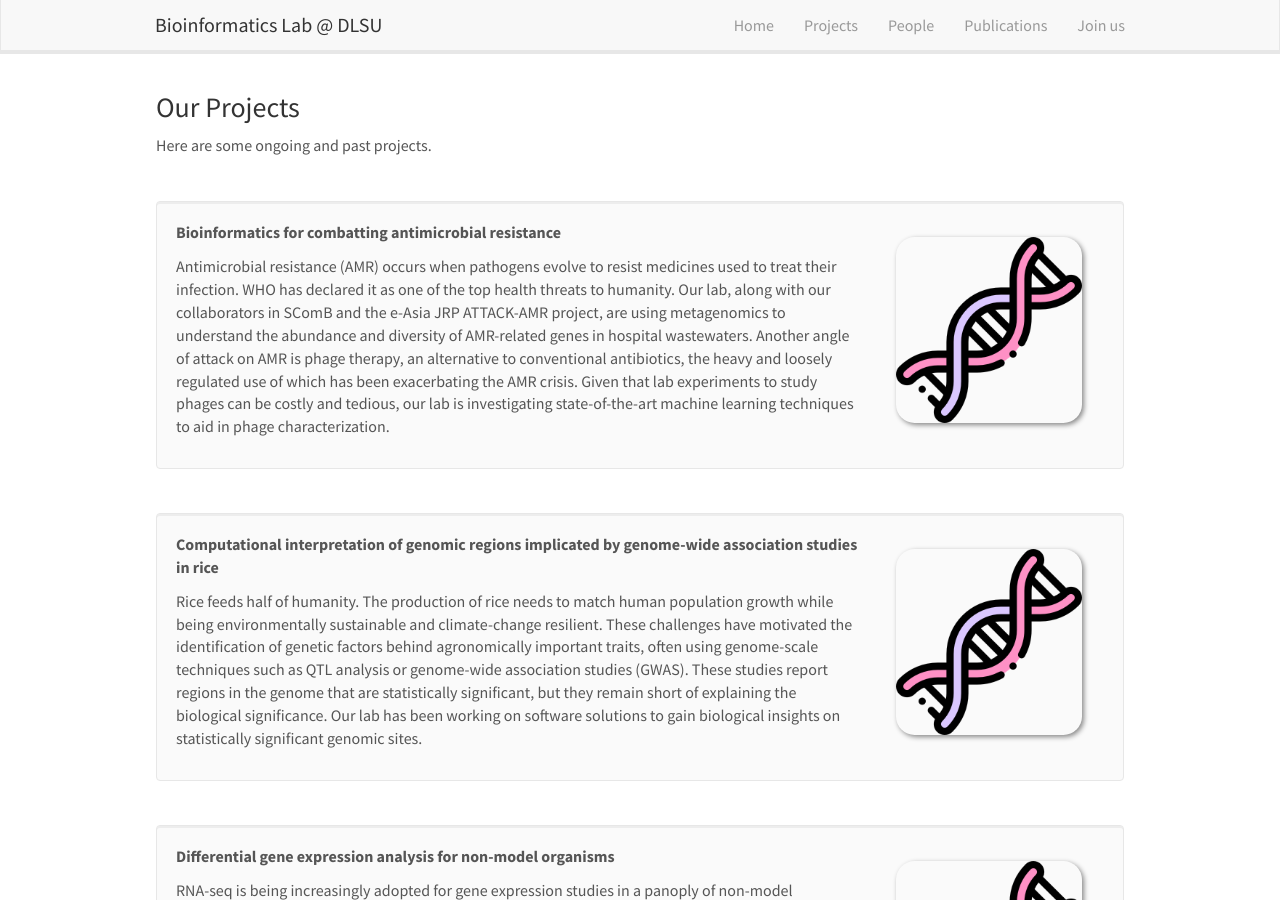
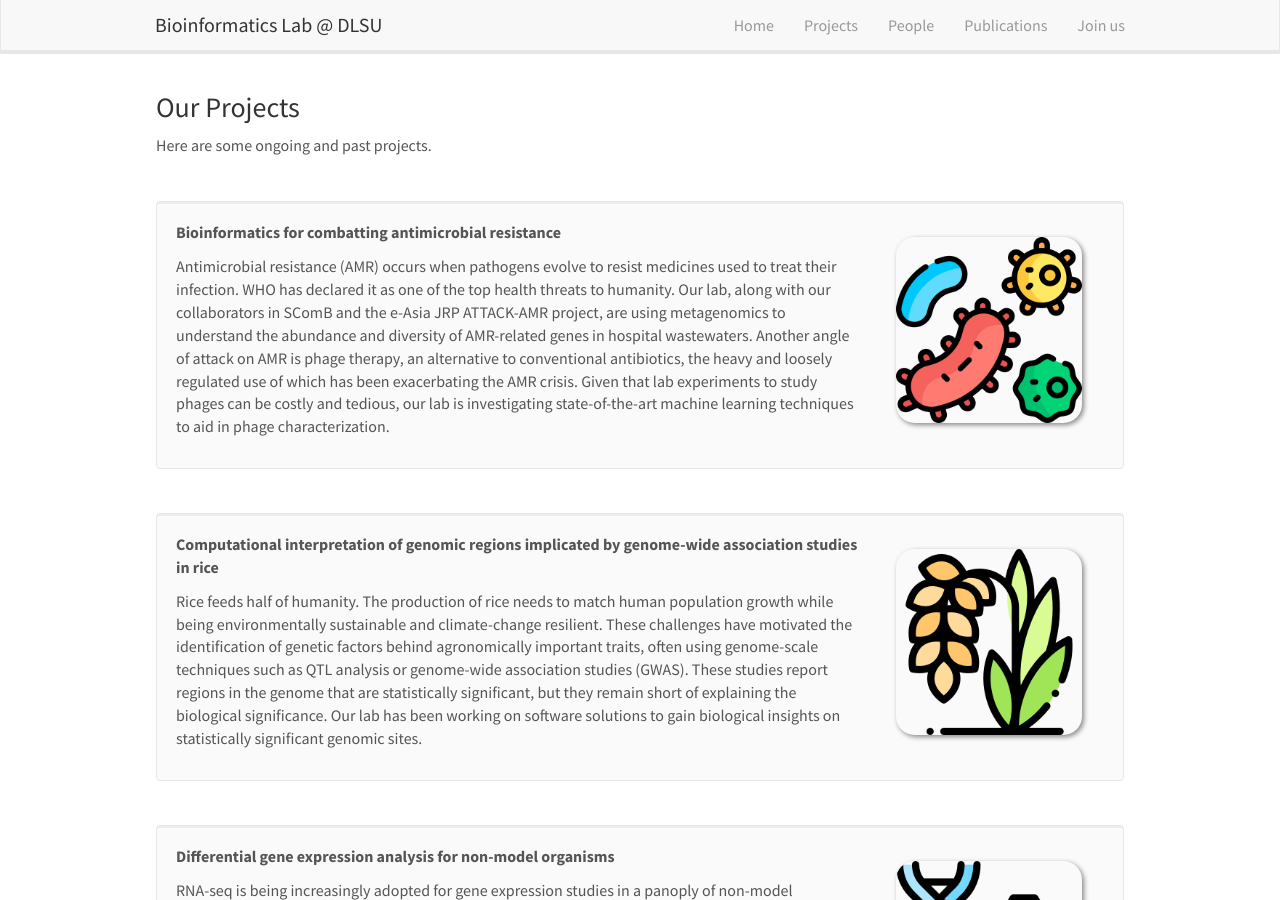
Before and after one commit to bioinfodlsu/bioinfodlsu.github.io, a Jekyll site: the page built from _pages/projects.md, in a window 1280 px wide and 900 px high. Built offline with Jekyll 4.4.1, drawn with Linux system fonts in a browser that asks for light colours; nearby versions of some CDN libraries.

Commit message:
Add pictures for projects

```diff
--- a/_data/projs.yml
+++ b/_data/projs.yml
@@ -4,25 +4,31 @@
 #  highlight: 1
 
 - title: Bioinformatics for combatting antimicrobial resistance
-  image: dummy.png
+  image: amr.png
   description: Antimicrobial resistance (AMR) occurs when pathogens evolve to resist medicines used to treat their infection. WHO has declared it as one of the top health threats to humanity. Our lab, along with our collaborators in SComB and the e-Asia JRP ATTACK-AMR project, are using metagenomics to understand the abundance and diversity of AMR-related genes in hospital wastewaters. Another angle of attack on AMR is phage therapy, an alternative to conventional antibiotics, the heavy and loosely regulated use of which has been exacerbating the AMR crisis. Given that lab experiments to study phages can be costly and tedious, our lab is investigating state-of-the-art machine learning techniques to aid in phage characterization.
+  # Attribution: https://cdn-icons-png.flaticon.com/512/8107/8107336.png
 
 - title: Computational interpretation of genomic regions implicated by genome-wide association studies in rice
-  image: dummy.png
+  image: rice.png
   description: Rice feeds half of humanity. The production of rice needs to match human population growth while being environmentally sustainable and climate-change resilient. These challenges have motivated the identification of genetic factors behind agronomically important traits, often using genome-scale techniques such as QTL analysis or genome-wide association studies (GWAS). These studies report regions in the genome that are statistically significant, but they remain short of explaining the biological significance. Our lab has been working on software solutions to gain biological insights on statistically significant genomic sites.
+  # Attribution: https://cdn-icons-png.flaticon.com/512/898/898133.png
 
 - title: Differential gene expression analysis for non-model organisms
-  image: dummy.png
+  image: gene_expression.png
   description: RNA-seq is being increasingly adopted for gene expression studies in a panoply of non-model organisms, with applications spanning the fields of agriculture, aquaculture, ecology, and environment. For organisms that lack a well-annotated reference genome or transcriptome, a conventional RNA-seq data analysis workflow requires constructing a de-novo transcriptome assembly and annotating it against a high-confidence protein database. We propose a shortcut that avoids the computationally demanding assembly process and instead obtains counts for differential expression analysis by directly aligning RNA-seq reads to the high-confidence proteome that would have been otherwise used for annotation.
+  # Attribution: https://cdn-icons-png.flaticon.com/512/1186/1186539.png
 
 - title: Bioinformatics for HIV surveillance
-  image: dummy.png
+  image: hiv.png
   description: The landscape of molecular surveillance for HIV is undergoing a significant transformation, shifting from the conventional Sanger sequencing approach towards the utilization of modern high-throughput sequencers. This shift has necessitated the construction of bioinformatics pipelines for analyzing the big data output of these sequencers. Our lab is working towards a pipeline that improves accuracy by taking into account the high mutation and recombination rates seen in HIV.
+  # Attribution: https://cdn-icons-png.freepik.com/256/2403/2403449.png
 
 - title: Bioinformatics for cancer genomics
-  image: dummy.png
+  image: cancer_genomics.png
   description: In collaboration with DLSU's Translational Research and Medicine Unit and St. Luke's Medical Center, our lab is applying modern multi-omics technologies on commercial cell lines as well as real patient tissues, to investigate regulated cell deaths in the context of colorectal cancer.
+  # Attribution: https://cdn-icons-png.flaticon.com/512/6668/6668992.png
 
 - title: Implementing parallel computing for sequence alignment algorithms
-  image: dummy.png
+  image: sequence_alignment.png
   description: Algorithms involving DNA/RNA to DNA/RNA (i.e., sequence alignment) or DNA/RNA to protein (i.e., frame alignment) can be sped up using various parallel computing techniques. Some past projects include alignment algorithms using single instruction multiple data (SIMD) based on x86 AVX instruction sets, or using single instruction multiple threads (SIMT) based on the NVIDIA CUDA platform and customized hardware configuration based on PYNQ Z2 field programmable gate array (FPGA).
+  # Attribution: https://cdn-icons-png.flaticon.com/512/11359/11359324.png
```
Also changed, not shown: images/news/mark_phi.png (deleted), images/pubpic/amr.png (added), images/pubpic/cancer_genomics.png (added), images/pubpic/gene_expression.png (added), images/pubpic/hiv.png (added), images/pubpic/rice.png (added), images/pubpic/sequence_alignment.png (added).
